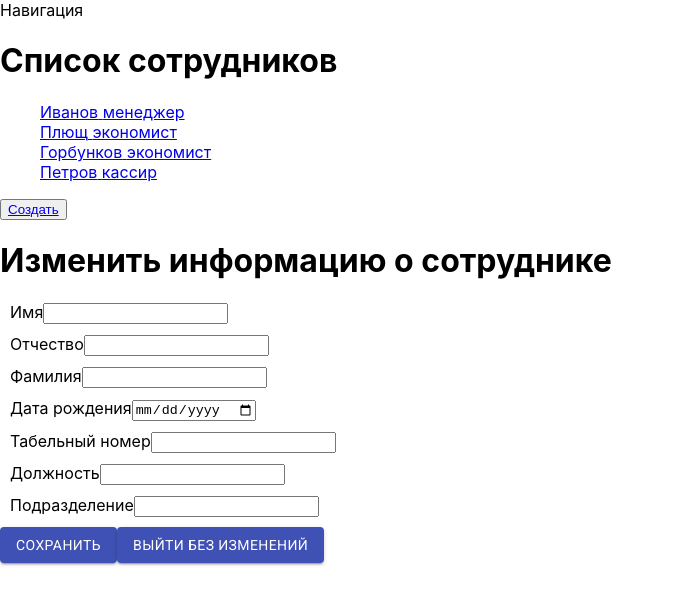
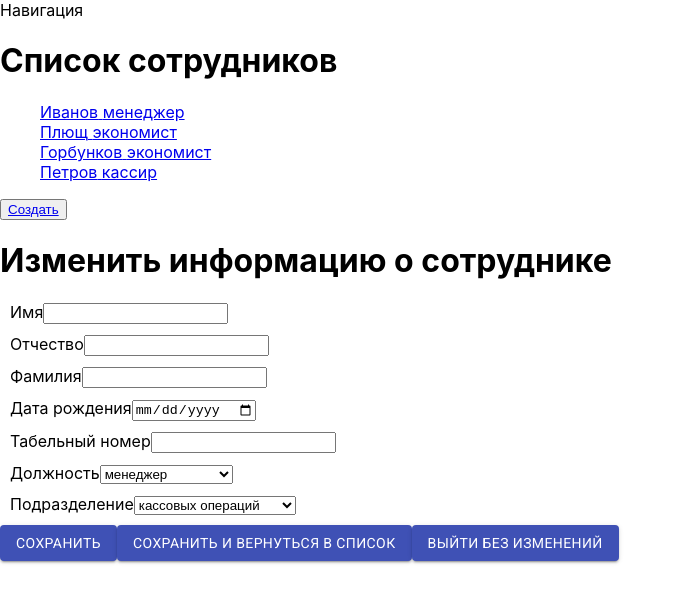
Before and after one commit to lmbrjk/employees, a React (Create React App) app: page /edit/1 in a window 1280 px wide. Shown: the top 604 px of the page, without its empty margins (0-683 px from the left). Built offline with nearby package versions, Linux system fonts and the light colour scheme.

Commit message:
add select

```diff
--- a/src/components/ChangeItem.js
+++ b/src/components/ChangeItem.js
@@ -19,7 +19,7 @@ const validate = values => {
     return errors;
 };
 
-function ChangeItem({ match }){
+function ChangeItem({ match }, props){
 
     const dispatch = useDispatch();
 
@@ -50,17 +50,35 @@ function ChangeItem({ match }){
 
                 }}
                 render = {({ handleSubmit }) => (
-                    <form onSubmit={ handleSubmit }>
+                    <form onSubmit={
+                        async (event) => {
+                            await handleSubmit(event);
+
+                            event.nativeEvent.submitter.name == "saveAndBack"
+                                // при нажатии на кнопку "Сохранить и вернуться в список "
+                                ? props.history.push('/')
+                                : false ;
+                        }
+                    }>
                         {
                             inputs.map(input => (
 
                                 <div style={{margin:"10px"}}>
                                     <label>{input.labelField}
-                                        <Field
-                                            type={input.typeField}
-                                            name={input.nameField}
-                                            component="input"
-                                        />
+                                        {input.typeField === "select"
+                                            ? <Field
+                                                type={input.typeField}
+                                                name={input.nameField}
+                                                component="select"
+                                                >
+                                                    {input.labels.map(option => <option value={option}>{option}</option>)}
+                                                </Field>
+                                            : <Field
+                                                type={input.typeField}
+                                                name={input.nameField}
+                                                component="input"
+                                                />
+                                        }
                                     </label>
                                 </div>
 
@@ -68,6 +86,9 @@ function ChangeItem({ match }){
                         }
                         <Button type="submit" variant="contained" color="primary">
                             Сохранить
+                        </Button>
+                        <Button name="saveAndBack" type="submit" variant="contained" color="primary">
+                            Сохранить и вернуться в список
                         </Button>
                         <Button  component={ Link } to="/" variant="contained" color="primary">
                             Выйти без изменений
--- a/src/components/NewItem.js
+++ b/src/components/NewItem.js
@@ -57,11 +57,22 @@ function NewItem(props) {
 
                                 <div style={{margin:"10px"}}>
                                     <label>{input.labelField}
-                                        <Field
-                                            type={input.typeField}
-                                            name={input.nameField}
-                                            component="input"
-                                        />
+
+                                            {input.typeField === "select"
+                                                ? <Field
+                                                    type={input.typeField}
+                                                    name={input.nameField}
+                                                    component="select"
+                                                  >
+                                                      {input.labels.map(option => <option value={option}>{option}</option>)}
+                                                  </Field>
+                                                : <Field
+                                                    type={input.typeField}
+                                                    name={input.nameField}
+                                                    component="input"
+                                                  />
+                                            }
+
                                     </label>
                                 </div>
 
--- a/src/redux/fieldsReducer.js
+++ b/src/redux/fieldsReducer.js
@@ -7,8 +7,8 @@ const initialState = {
         { typeField: "text", nameField: "surname", labelField: "Фамилия", hidden: false },
         { typeField: "date", nameField: "birthday", labelField: "Дата рождения", hidden: false },
         { typeField: "number", nameField: "number", labelField: "Табельный номер", hidden: false },
-        { typeField: "text", nameField: "post", labelField: "Должность", hidden: false },
-        { typeField: "text", nameField: "division", labelField: "Подразделение", hidden: false }
+        { typeField: "select", nameField: "post", labelField: "Должность", labels: ["менеджер", "кассир", "экономист", "начальник отдела"], hidden: false },
+        { typeField: "select", nameField: "division", labelField: "Подразделение", labels: ["кассовых операций", "кредитный отдел", "по работе с юрлицами"], hidden: false }
     ]
 };
 
```
